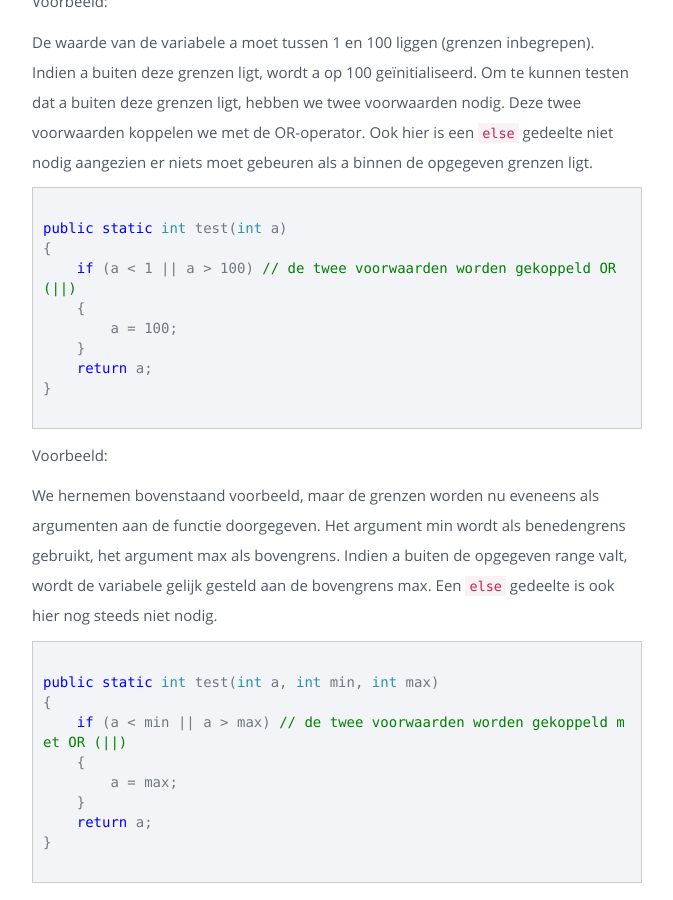
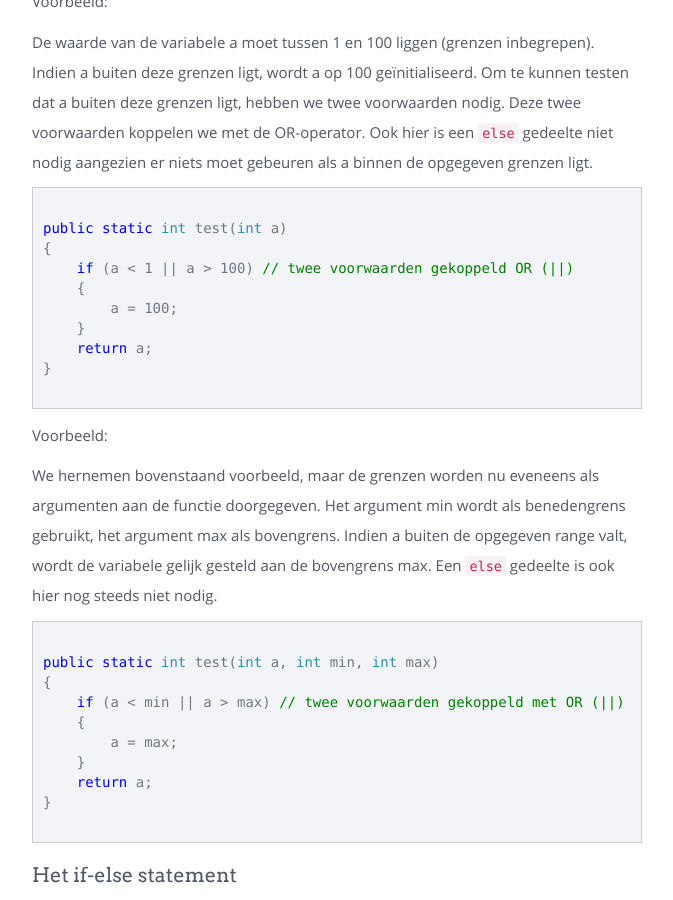
Before and after one commit to sma-it/sma-it.github.io, a Jekyll site: the page built from modules/basics/_posts/2000-01-04-if_else.md, in a window 1280 px wide and 900 px high, scrolled down 2712 px. Shown: the whole window, without its empty margins (383-1056 px from the left). Built offline with Jekyll 4.4.1, drawn with Linux system fonts in a browser that asks for light colours; nearby versions of some CDN libraries; some of the changed text lies outside the part shown.

Commit message:
Lay-out comments in code examples

```diff
--- a/modules/basics/_posts/2000-01-04-if_else.md
+++ b/modules/basics/_posts/2000-01-04-if_else.md
@@ -84,7 +84,7 @@ De waarde van de variabele a moet tussen 1 en 100 liggen (grenzen inbegrepen). I
 
 public static int test(int a)
 {
-    if (a < 1 || a > 100) // de twee voorwaarden worden gekoppeld OR (||)
+    if (a < 1 || a > 100) // twee voorwaarden gekoppeld OR (||)
     {
         a = 100;
     }
@@ -101,7 +101,7 @@ We hernemen bovenstaand voorbeeld, maar de grenzen worden nu eveneens als argume
 
 public static int test(int a, int min, int max)
 {
-    if (a < min || a > max) // de twee voorwaarden worden gekoppeld met OR (||)
+    if (a < min || a > max) // twee voorwaarden gekoppeld met OR (||)
     {
         a = max;
     }
@@ -246,8 +246,8 @@ public static string Result(int score)
     else if (score <= 9) // Merk op dat de test (score <= 9)
                          // hier voldoende is en er niet
                          // getest moet worden op (score >=5).
-                         // Alle scores lager dan 5 worden reeds afgehandeld
-                         // in het eerste deel
+                         // Alle scores lager dan 5 worden reeds
+                         // afgehandeld in het eerste deel
                          // van deze selectie-structuur.
     {
         resultText = "Pass";
```
